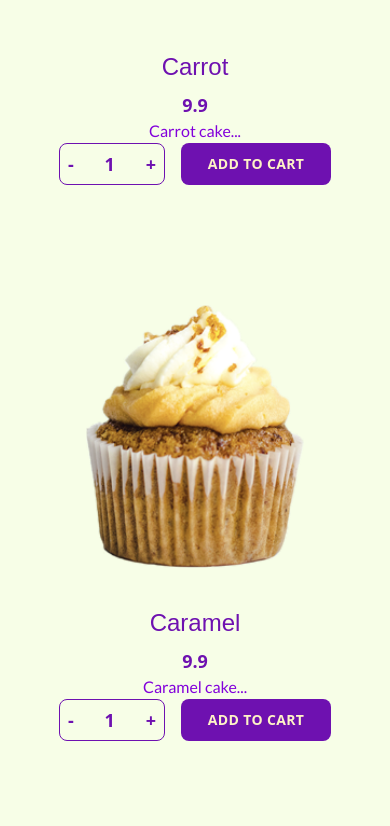
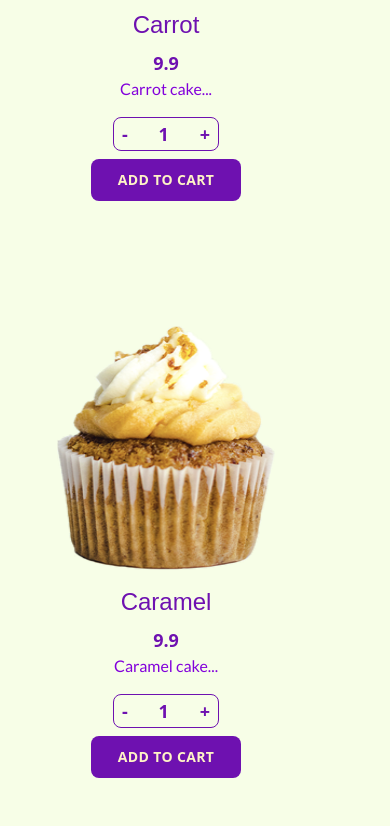
Before and after one commit to marcos-roberto-dev/cake-next-app, a Next.js app: page /en/ in a window 390 px wide. Shown: the part 2358-3184 px from the top of the page. Built offline with nearby package versions, Linux system fonts and the light colour scheme; no server answers; a web font is replaced by a local one.

Commit message:
fix: Update layout and styling for ActionCard and ProductCard; enhance Products component grid for better responsiveness

```diff
--- a/src/components/ProductCard/ActionCard/ActionCard.tsx
+++ b/src/components/ProductCard/ActionCard/ActionCard.tsx
@@ -18,7 +18,7 @@ export function ActionCard({ product }: ActionCardProps) {
     console.log(productToShoppingCart)
   }
   return (
-    <div className="w-full justify-center flex gap-4">
+<div className="flex flex-wrap gap-2 w-full justify-center mt-4">
       <InputProductCard onQuantityChange={handleSetQuantity}></InputProductCard>
       <button onClick={handleAddToShoppingCart} className="bg-purple-800 min-w-[150px] text-amber-100 text-sm font-bold h-[42px] px-6 rounded-lg uppercase tracking-wide hover:bg-purple-900 transition">Add to Cart</button>
     </div>
--- a/src/components/ProductCard/ProductCard.tsx
+++ b/src/components/ProductCard/ProductCard.tsx
@@ -8,9 +8,7 @@ interface ProductCard {
 
 export function ProductCard({ product }: ProductCard) {
   return (
-    <div
-      className="flex flex-col justify-between items-center h-[500px] w-[353px] p-6 mb-8"
-    >
+ <div className="flex flex-col justify-between items-center min-w-[240px] w-[300px] h-[500px] p-6 mb-8">
       <Image src={product.image} alt={product.name} width={218} height={244} style={{ minWidth: 218, minHeight: 244 }} className="mb-4 rounded-xl" />
         <div className="w-full text-center mb-4 flex-1 flex flex-col justify-end">
           <h3 className="text-2xl font-wendy text-purple-800 mb-2">{product.name}</h3>
--- a/src/components/Products.tsx
+++ b/src/components/Products.tsx
@@ -12,13 +12,14 @@ export function Products({ products }: ProductsProps) {
     <CustomSection bg={colors.lime[50]}>
       <h2 className="text-7xl font-wendy md:mb-[202px]">Make your day<br />a little sweeter</h2>
 
-      <div className="flex flex-wrap justify-center gap-[24px]">
+<div className="grid grid-cols-1 sm:grid-cols-2 md:grid-cols-3 gap-[45px] mx-auto max-w-6xl">
         {
           products.map(product => (
             <ProductCard key={product.id} product={product} />
           ))
         }
       </div>
+
     </CustomSection>
   )
 }
```
